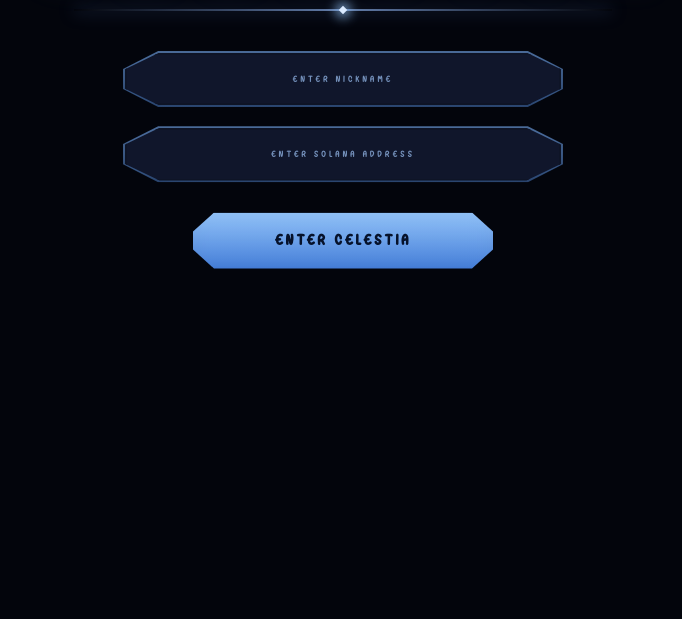
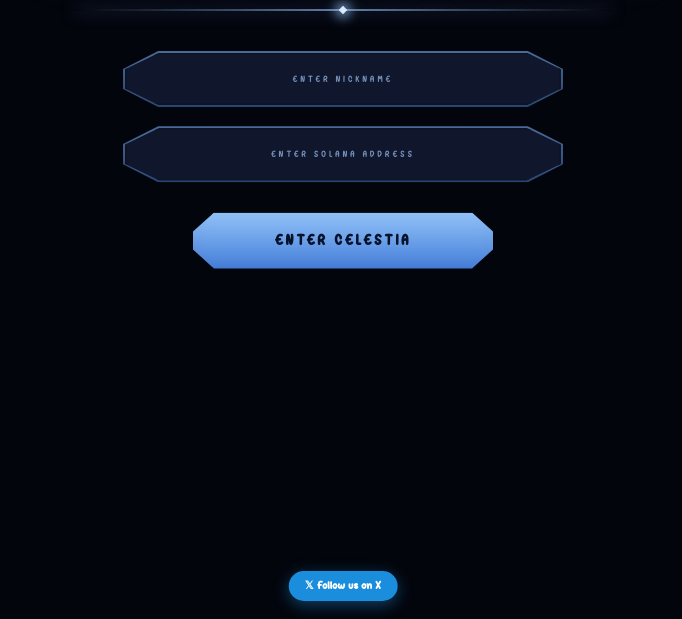
Before and after one commit to Blusick/CELESTIA, a website with bundled scripts: page public/index.html in a window 1280 px wide. Shown: the part 181-800 px from the top of the page, without its empty margins (297-979 px from the left). Built offline with nearby package versions, Linux system fonts and the light colour scheme.

Commit message:
Restore X bar on login page

```diff
--- a/public/index.html
+++ b/public/index.html
@@ -23,6 +23,7 @@
       <button id="btnGuest" class="enter-btn">Enter Celestia</button>
     </div>
   </div>
+  <a id="btnTwitterLogin" href="https://x.com/CelestiaSol1" target="_blank" rel="noopener" class="x-link login-x">𝕏 Follow us on X</a>
 </div>
 
 <!-- ── TOP-LEFT controls ───────────────────────────────── -->
```
